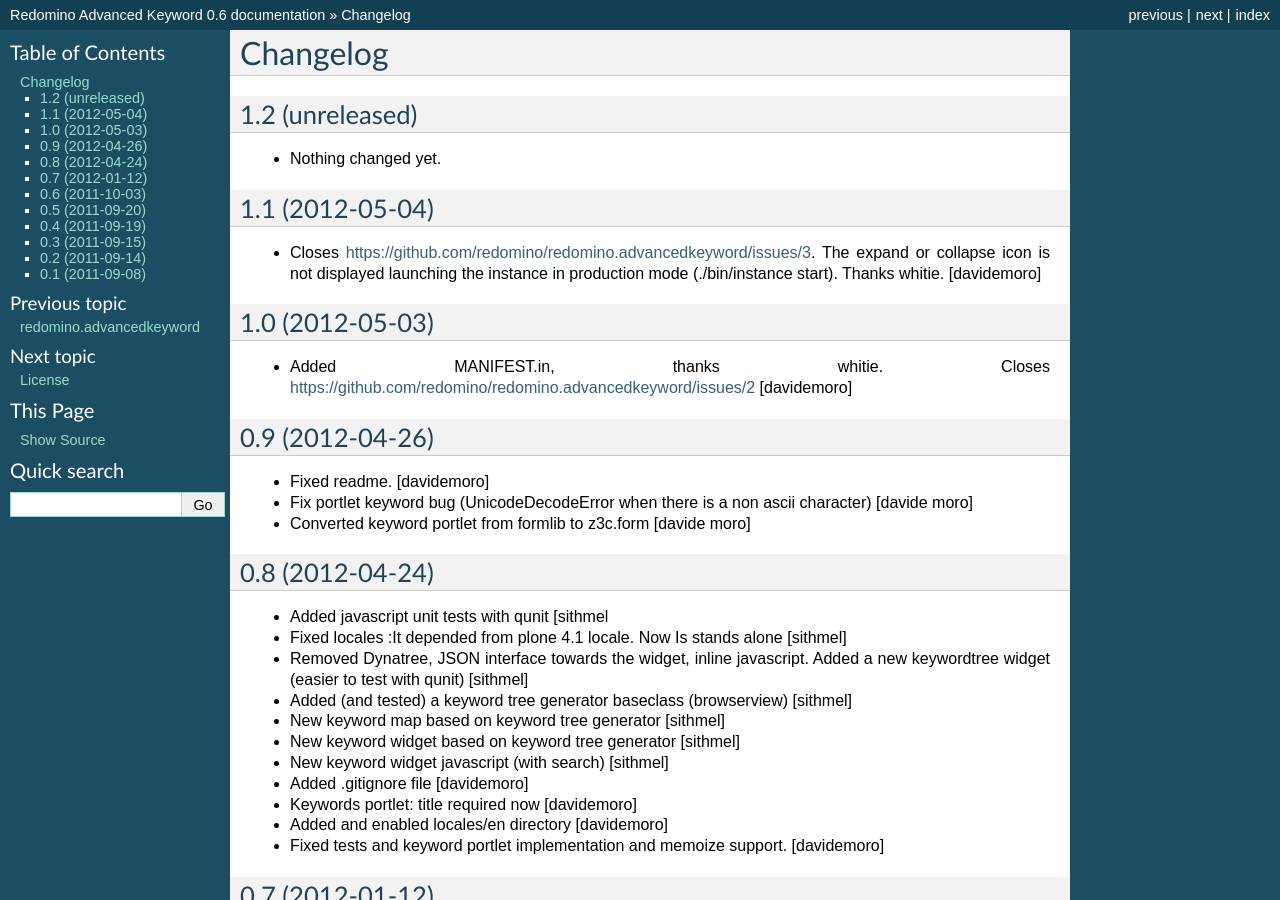
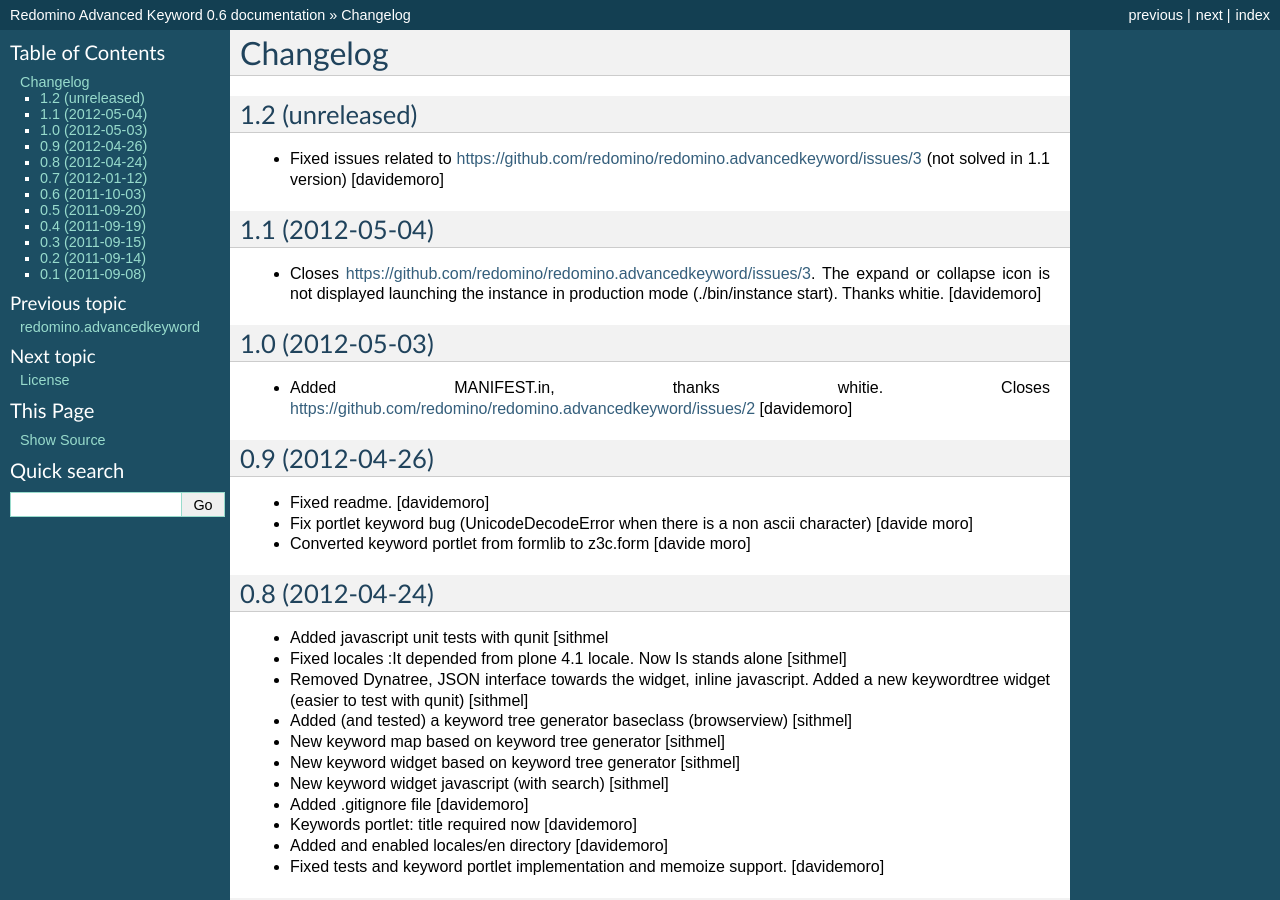
Before and after one commit to redomino/redomino.advancedkeyword, a Sphinx documentation site: the page built from docs/HISTORY.txt, in a window 1280 px wide and 900 px high. Built offline with Sphinx 7.4.7, drawn with Linux system fonts in a browser that asks for light colours.

Commit message:
fixed issue #3

```diff
--- a/docs/HISTORY.txt
+++ b/docs/HISTORY.txt
@@ -4,7 +4,9 @@
 1.2 (unreleased)
 ----------------
 
-- Nothing changed yet.
+- Fixed issues related to  https://github.com/redomino/redomino.advancedkeyword/issues/3
+  (not solved in 1.1 version)
+  [davidemoro]
 
 
 1.1 (2012-05-04)
```
